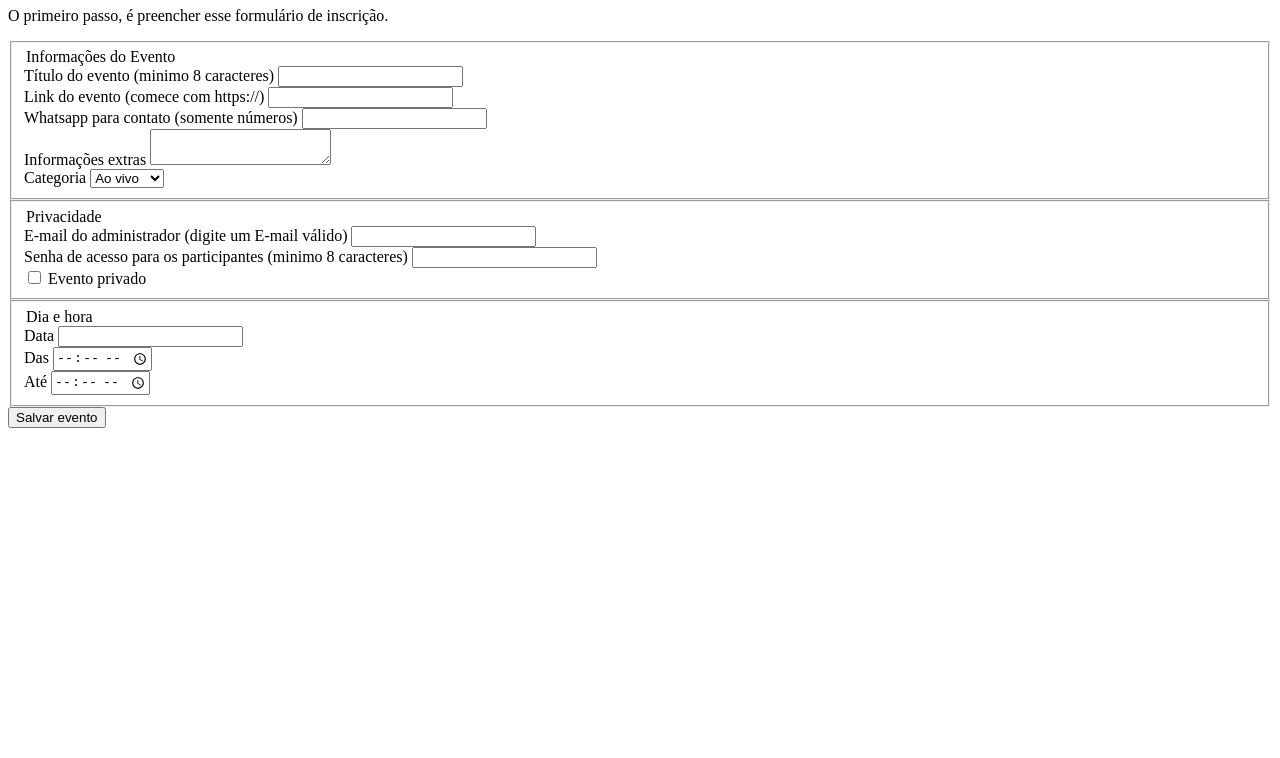
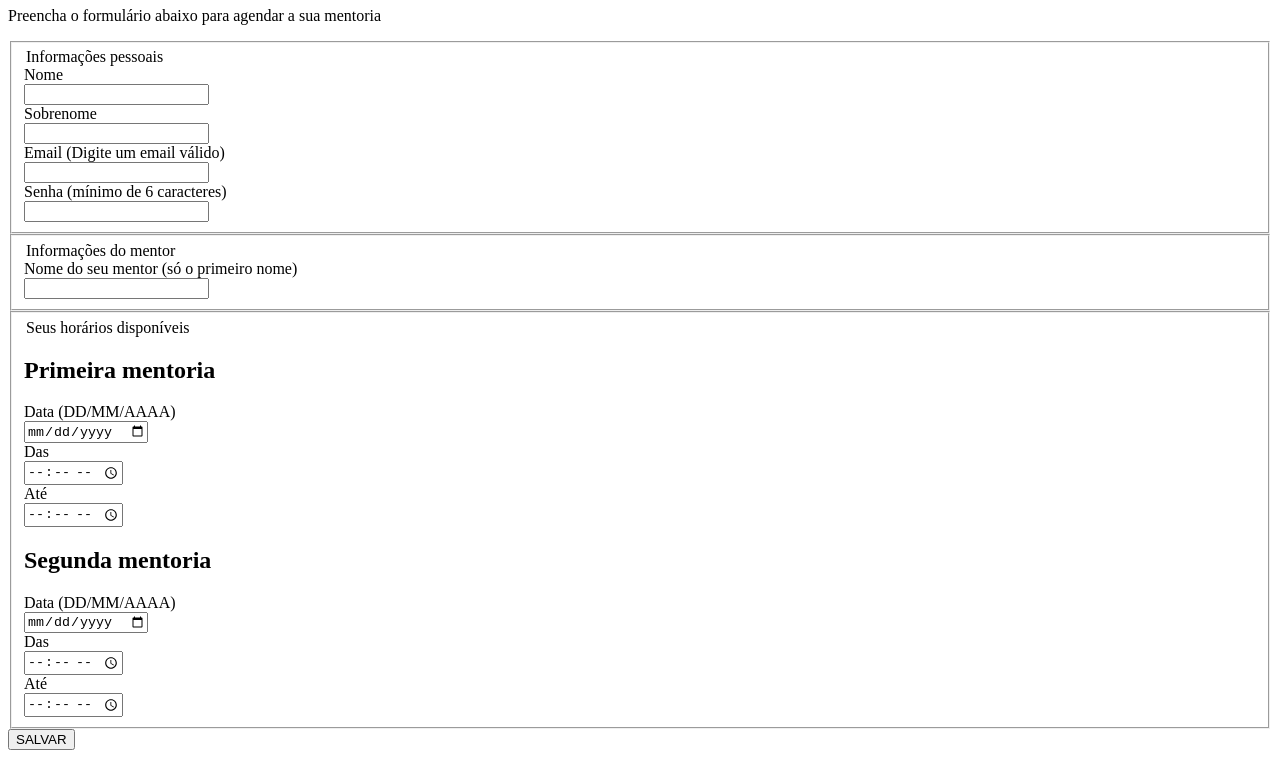
Before and after one commit to P3cKB1eR/Criando-Formularios, a plain HTML site: page index.html in a window 1280 px wide. Shown: the part 73-831 px from the top of the page. Before the commit the page ends 800 px from the top, so only its background shows below. Drawn offline with Linux system fonts and the light colour scheme.

Commit message:
Update index.html

```diff
--- a/index.html
+++ b/index.html
@@ -3,135 +3,189 @@
   <head>
     <meta charset="UTF-8" />
     <meta name="viewport" content="width=device-width, initial-scale=1.0" />
-    <title>Crie seu evento</title>
+    <title>Desafio Intermediário</title>
 
-    <link rel="stylesheet" href="style.css" />
+    <link rel="stylesheet" href="./style.css" />
 
     <link rel="preconnect" href="https://fonts.googleapis.com" />
     <link rel="preconnect" href="https://fonts.gstatic.com" crossorigin />
     <link
-      href="https://fonts.googleapis.com/css2?family=Poppins:ital,wght@0,100;0,200;0,300;0,400;0,500;0,600;0,700;0,800;0,900;1,100;1,200;1,300;1,400;1,500;1,600;1,700;1,800;1,900&family=Staatliches&display=swap"
+      href="https://fonts.googleapis.com/css2?family=Staatliches&display=swap"
       rel="stylesheet"
     />
   </head>
   <body>
-    <div class="page">
+    <div id="main-page">
       <header>
-        <h1>Crie e compartilhe seu evento.</h1>
-        <p>O primeiro passo, é preencher esse formulário de inscrição.</p>
+        <h1>Mentoria</h1>
+        <p>Preencha o formulário abaixo para agendar a sua mentoria</p>
       </header>
 
-      <form id="my-form">
+      <form id="form-page">
+        <!-- Personal information -->
         <fieldset>
-          <div class="fileldset-warpper">
-            <legend>Informações do Evento</legend>
+          <div class="fieldset-warpper">
+            <legend>Informações pessoais</legend>
 
+            <!-- Input user name and last name -->
             <div class="input-wrapper">
-              <label for="event-title">
-                Título do evento
-                <span> (minimo 8 caracteres) </span>
-              </label>
-              <input type="text" id="event-title" required minlength="8" />
+              <div class="user-name">
+                <!-- Input user name -->
+                <div class="first-name">
+                  <label for="user-first-name">Nome</label>
+                  <br />
+                  <input type="text" id="user-first-name" required />
+                </div>
+
+                <!-- Input user last name -->
+                <div class="last-name">
+                  <label for="user-last-name">Sobrenome</label>
+                  <br />
+                  <input type="text" id="user-last-name" />
+                </div>
+              </div>
             </div>
 
+            <!-- Input user E-mail addres -->
             <div class="input-wrapper">
-              <label for="event-link">
-                Link do evento
-                <span> (comece com https://) </span>
-              </label>
-              <input type="url" id="event-link" required />
+              <div class="user-e-mail-addres">
+                <label for="user-e-mail">
+                  Email
+                  <span>(Digite um email válido)</span>
+                </label>
+                <br />
+                <input type="text" id="user-e-mail" required />
+              </div>
             </div>
 
+            <!-- Input user password -->
             <div class="input-wrapper">
-              <label for="event-whastsapp">
-                Whatsapp para contato
-                <span> (somente números) </span>
-              </label>
-              <input type="number" id="event-whastsapp" />
-            </div>
-
-            <div class="input-wrapper">
-              <label for="event-info"> Informações extras</label>
-              <textarea id="event-info"></textarea>
-            </div>
-
-            <div class="input-wrapper">
-              <label for="event-category"> Categoria </label>
-              <select id="event-category">
-                <option value="live">Ao vivo</option>
-                <option value="podcast">Podcast</option>
-                <option value="mentorship">Mentoria</option>
-              </select>
-            </div>
-          </div>
-        </fieldset>
-
-        <fieldset>
-          <div class="fileldset-warpper">
-            <legend>Privacidade</legend>
-
-            <div class="input-wrapper">
-              <label for="event-email">
-                E-mail do administrador
-                <span>(digite um E-mail válido)</span>
-              </label>
-              <input type="email" id="event-email" />
-            </div>
-
-            <div class="input-wrapper">
-              <label for="event-password">
-                Senha de acesso para os participantes
-                <span>(minimo 8 caracteres)</span>
-              </label>
-              <input
-                type="password"
-                id="event-password"
-                required
-                minlength="8"
-              />
-            </div>
-
-            <div class="checkbox-wrapper">
-              <input type="checkbox" id="event-private" />
-              <label for="event-private">Evento privado</label>
-            </div>
-          </div>
-        </fieldset>
-
-        <fieldset>
-          <div class="fileldset-warpper">
-            <legend>Dia e hora</legend>
-
-            <div class="col-3">
-              <div class="input-wrapper">
-                <label for="event-date"> Data </label>
-                <input type="email" id="event-date" data />
-              </div>
-
-              <div class="input-wrapper">
-                <label for="event-begin"> Das </label>
-                <input type="time" id="event-begin" />
-              </div>
-
-              <div class="input-wrapper">
-                <label for="event-end"> Até </label>
-                <input type="time" id="event-end" />
+              <div class="user-password">
+                <label for="user-pasword">
+                  Senha
+                  <span>(mínimo de 6 caracteres)</span>
+                </label>
+                <br />
+                <input type="password" id="user-pasword" required />
               </div>
             </div>
           </div>
         </fieldset>
 
-        <button class="button">Salvar evento</button>
+        <!-- Mentor information -->
+        <fieldset>
+          <div class="fieldset-warpper">
+            <legend>Informações do mentor</legend>
+
+            <div class="input-wrapper">
+              <div class="user-mentor_information">
+                <label for="user-mentor_information">
+                  Nome do seu mentor
+                  <span>(só o primeiro nome)</span>
+                </label>
+                <br />
+                <input type="text" id="user-mentor_information" required />
+              </div>
+            </div>
+          </div>
+        </fieldset>
+
+        <!-- Your available schedules -->
+        <fieldset>
+          <div class="fieldset-warpper">
+            <legend>Seus horários disponíveis</legend>
+
+            <!-- First Schedule -->
+            <div class="input-wrapper">
+              <h2>Primeira mentoria</h2>
+
+              <div class="user-first_schedule">
+                <!-- Date -->
+                <div class="user-first_schedule-date">
+                  <label for="user-first_schedule-date">
+                    Data
+                    <span>(DD/MM/AAAA)</span>
+                  </label>
+                  <br />
+                  <input type="date" id="user-first_schedule-date" required />
+                </div>
+
+                <!-- Time -->
+                <div class="user-first_schedule-time">
+                  <!-- start -->
+                  <div class="user-first_schedule_start">
+                    <label for="user-first_schedule_time_start"> Das </label>
+                    <br />
+                    <input
+                      type="time"
+                      id="user-first_schedule_time_start"
+                      required
+                    />
+                  </div>
+
+                  <!-- End -->
+                  <div class="user-first_schedule_end">
+                    <label for="user-first_schedule_time_end"> Até </label>
+                    <br />
+                    <input
+                      type="time"
+                      id="user-first_schedule_time_end"
+                      required
+                    />
+                  </div>
+                </div>
+              </div>
+            </div>
+
+            <!-- Secont Schedule -->
+            <div class="input-wrapper">
+              <h2>Segunda mentoria</h2>
+
+              <div class="user-second_schedule">
+                <!-- Date -->
+                <div class="user-secont_schedule-date">
+                  <label for="user-secont_schedule-date">
+                    Data
+                    <span>(DD/MM/AAAA)</span>
+                  </label>
+                  <br />
+                  <input type="date" id="user-second_schedule-date"/>
+                </div>
+
+                <!-- Time -->
+                <div class="user-second_schedule-time">
+                  <!-- start -->
+                  <div class="user-second_schedule_start">
+                    <label for="user-second_schedule_time_start"> Das </label>
+                    <br />
+                    <input
+                      type="time"
+                      id="user-second_schedule_time_start"/>
+                  </div>
+
+                  <!-- End -->
+                  <div class="user-second_schedule_end">
+                    <label for="user-second_schedule_time_end"> Até </label>
+                    <br />
+                    <input
+                      type="time"
+                      id="user-second_schedule_time_end"/>
+                  </div>
+                </div>
+              </div>
+            </div>
+          </div>
+        </fieldset>
       </form>
 
-      <!-- <footer>
+      <footer>
         <input
           class="button"
           type="submit"
           form="my-form"
-          value="Salvar evento"
+          value="SALVAR"
         />
-      </footer> -->
+      </footer>
     </div>
   </body>
 </html>
```
